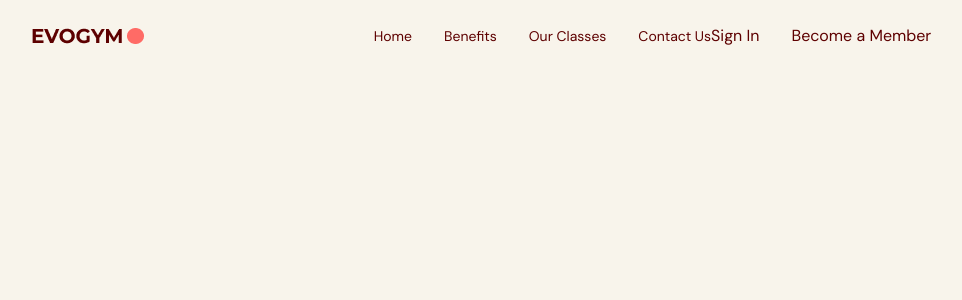
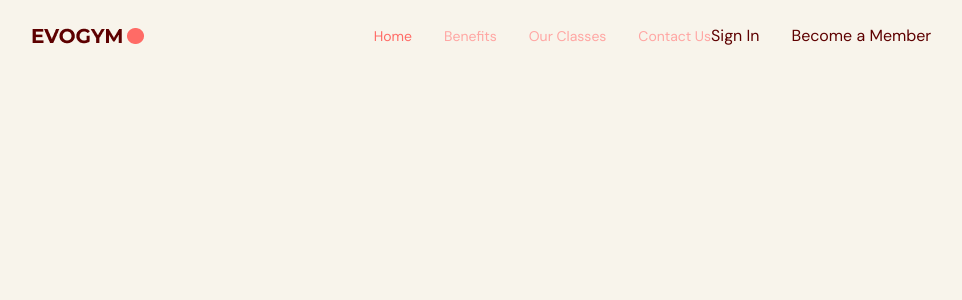
Before and after one commit to KaleabIsDoneWithJava/Evogym_-_Service_Website, a React (Vite) app: page / in a window 1280 px wide. Shown: the top 300 px of the page, without its empty margins (76-1038 px from the left). Built offline with nearby package versions, Linux system fonts and the light colour scheme.

Commit message:
Implemented me first type

```diff
--- a/src/App.tsx
+++ b/src/App.tsx
@@ -1,8 +1,15 @@
 import Navbar from "@/scenes/navbar/";
+import { SelectedPage } from "@/shared/types";
+import { useState } from "react";
 
 function App() {
-  return <div className="app bg-gray-20">
-    <Navbar/>
-  </div>;
+  const [selectedPage, setSelectedPage] = useState<SelectedPage>(
+    SelectedPage.Home,
+  );
+  return (
+    <div className="app bg-gray-20">
+      <Navbar selectedPage={selectedPage} setSelectedPage={setSelectedPage} />
+    </div>
+  );
 }
 export default App;
--- a/src/scenes/navbar/Link.tsx
+++ b/src/scenes/navbar/Link.tsx
@@ -1,13 +1,14 @@
+import { SelectedPage } from "@/shared/types";
 import AnchorLink from "react-anchor-link-smooth-scroll";
 
 type Props = {
   page: string;
-  selectedPage: string;
-  setSelectedPage: (value: string) => void;
+  selectedPage: SelectedPage;
+  setSelectedPage: (value: SelectedPage) => void;
 };
 
 const Link = ({ page, selectedPage, setSelectedPage }: Props) => {
-  const lowerCasePage = page.toLowerCase().replace(/ /g, "");
+  const lowerCasePage = page.toLowerCase().replace(/ /g, "") as SelectedPage;
   return (
     <AnchorLink
       className={`${selectedPage === lowerCasePage ? "text-primary-500" : ""}
--- a/src/scenes/navbar/index.tsx
+++ b/src/scenes/navbar/index.tsx
@@ -1,10 +1,15 @@
 import { useState } from "react";
 import { Bars3Icon, XMarkIcon } from "@heroicons/react/24/solid";
 import Logo from "@/assets/Logo.png";
+import Link from "./Link";
+import { SelectedPage } from "@/shared/types";
 
-type Props = {};
+type Props = {
+  selectedPage: SelectedPage;
+  setSelectedPage: (value: SelectedPage) => void;
+};
 
-const index = (props: Props) => {
+const index = ({ selectedPage, setSelectedPage }: Props) => {
   const flexBetween = "flex items-center justify-center";
 
   return (
@@ -17,10 +22,26 @@ const index = (props: Props) => {
             {/*Right Side */}
             <div className={`${flexBetween} w-full`}>
               <div className={`${flexBetween} gap-8 text-sm`}>
-                <p>Home</p>
-                <p>Benefits</p>
-                <p>Our Classes</p>
-                <p>Contact Us</p>
+                <Link
+                  page="Home"
+                  selectedPage={selectedPage}
+                  setSelectedPage={setSelectedPage}
+                />
+                <Link
+                  page="Benefits"
+                  selectedPage={selectedPage}
+                  setSelectedPage={setSelectedPage}
+                />
+                <Link
+                  page="Our Classes"
+                  selectedPage={selectedPage}
+                  setSelectedPage={setSelectedPage}
+                />
+                <Link
+                  page="Contact Us"
+                  selectedPage={selectedPage}
+                  setSelectedPage={setSelectedPage}
+                />
               </div>
               <div className={`${flexBetween} gap-8`}>
                 <p>Sign In</p>
--- /dev/null
+++ b/src/shared/types.ts
@@ -0,0 +1,6 @@
+export enum SelectedPage {
+  Home = "home",
+  Benefits = "benefits",
+  OurClasses = "ourclasses",
+  ContactUs = "contactus",
+}
```
